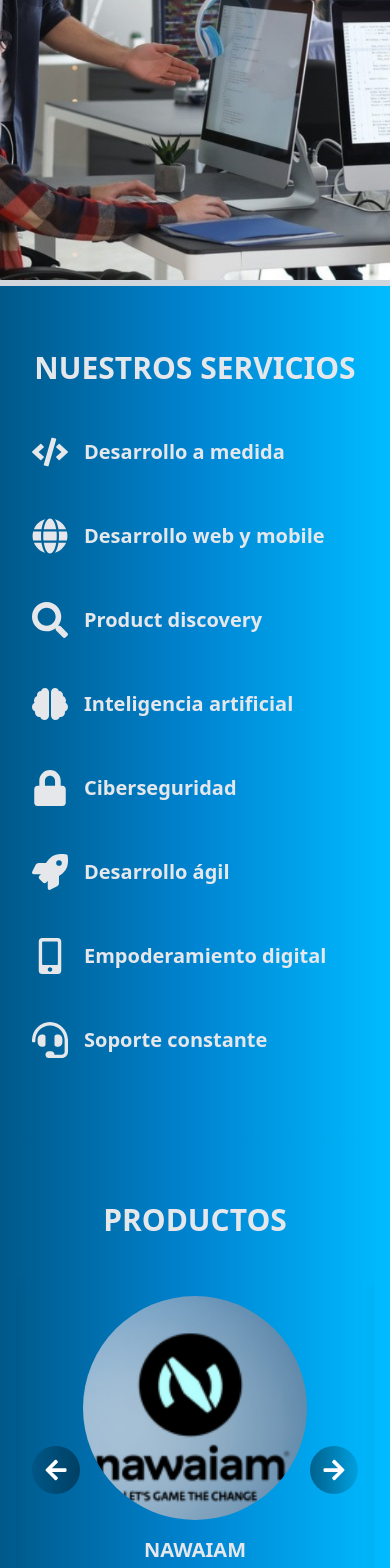
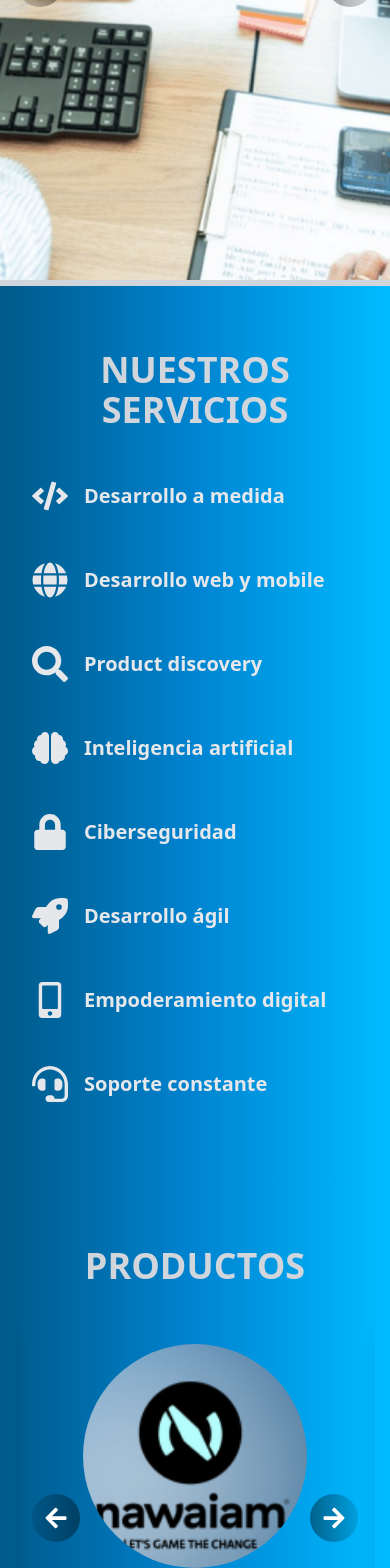
Before and after one commit to codewave-unahur/codewave-page, a React (Vite) app: page / in a window 390 px wide. Shown: the part 432-2000 px from the top of the page. Built offline with nearby package versions, Linux system fonts and the light colour scheme.

Commit message:
primera version del formulario

```diff
--- a/src/components/Carousel/Carousel.tsx
+++ b/src/components/Carousel/Carousel.tsx
@@ -19,7 +19,7 @@ export const Carousel: React.FC<CarouselProps> = ({
     dots: true,
     infinite: true,
     speed: 300,
-    slidesToShow: slidesToShow,
+    slidesToShow,
     slidesToScroll: 1,
     autoplay: autoPlay,
     autoplaySpeed,
@@ -27,11 +27,5 @@ export const Carousel: React.FC<CarouselProps> = ({
     prevArrow: <PrevArrow />,
   };
 
-  return (
-    <div className="relative bg-transparent w-full min-h-[400px] overflow-hidden rounded-lg">
-      <Slider {...settings}>
-        {children}
-      </Slider>
-    </div>
-  );
+  return <Slider {...settings}>{children}</Slider>;
 };
--- a/src/components/Carousel/HomeCarousel.tsx
+++ /dev/null
@@ -1,27 +0,0 @@
-import { Carousel } from "./Carousel";
-import img1 from "../../assets/carousel/foto1.jpeg";
-import img2 from "../../assets/carousel/foto2.jpeg";
-import img3 from "../../assets/carousel/foto3.jpeg";
-import { FadeInSection } from "../common/FadeInSection";
-
-const images = [img1, img2, img3];
-
-export const HomeCarouselContent: React.FC = () => {
-
-  return (
-    <FadeInSection>
-      <Carousel autoPlay={true}>
-      {images.map((img, index) => (
-        <div key={index} className="w-full h-[600px] bg-sky-800">
-          <img
-            src={img}
-            alt={`Slide ${index}`}
-            className="w-full h-full object-cover block"
-          />
-        </div>
-      ))}
-    </Carousel>
-    </FadeInSection>
-
-  );
-};
--- /dev/null
+++ b/src/components/Carousel/ImagenCarosusel.tsx
@@ -0,0 +1,24 @@
+import { Carousel } from "./Carousel";
+import img1 from "../../assets/carousel/foto1.jpeg";
+import img2 from "../../assets/carousel/foto2.jpeg";
+import bolsa from "../../assets/carousel/Bolsa.png";
+
+const images = [
+  { src: img1, url: "" },
+  { src: img2, url: "" },
+  { src: bolsa, url: "https://bolsadetrabajo.unahur.edu.ar/" },
+];
+
+export const ImageCarousel: React.FC<{ autoPlay?: boolean }> = ({ autoPlay = true }) => {
+  return (
+    <Carousel autoPlay={autoPlay}>
+      {images.map(({ src, url }, index) => (
+        <div key={index} className="w-full h-[600px] bg-sky-800">
+          <a href={url} target="_blank" rel="noopener noreferrer">
+            <img src={src} alt={`Slide ${index}`} className="w-full h-full object-cover block" />
+          </a>
+        </div>
+      ))}
+    </Carousel>
+  );
+};
--- a/src/components/CasosExitos/CasoExito.tsx
+++ b/src/components/CasosExitos/CasoExito.tsx
@@ -1,8 +1,8 @@
 import { Carousel } from "../Carousel/Carousel";
-import { Item } from "../common/Items";
 import { casosExitos } from "../../utils/ProductosData";
 import { Section } from "../common/Secciones";
 import { FadeInSection } from "../common/FadeInSection";
+import { HoverCard } from "../common/HoverCard";
 
 export const CasoDeExito = () => {
   return (
@@ -11,7 +11,7 @@ export const CasoDeExito = () => {
       <Carousel autoPlay={true} autoplaySpeed={3000} slidesToShow={2}>
         {casosExitos.map((prod) => (
           <div key={prod.id} className="px-4 flex justify-center sm:w-auto">
-            <Item
+            <HoverCard
               nombre={prod.nombre}
               descripcion={prod.descripcion}
               image={prod.imagen}
--- /dev/null
+++ b/src/components/Contacto/Contacto.tsx
@@ -0,0 +1,62 @@
+import React, { useState } from "react";
+import { Section } from "../common/Secciones";
+
+export const Contacto: React.FC = () => {
+  const [nombre, setNombre] = useState("");
+  const [email, setEmail] = useState("");
+  const [mensaje, setMensaje] = useState("");
+
+  const handleSubmit = (e: React.FormEvent) => {
+    e.preventDefault();
+    // Aquí puedes manejar el envío del formulario
+    window.location.href = `mailto:tuemail@example.com?subject=Consulta de ${nombre}&body=${mensaje}`;
+  };
+
+  return (
+    <Section id="contacto" title="CONTACTO">
+      <form onSubmit={handleSubmit} className="max-w-lg mx-auto p-4 bg-white rounded shadow-md">
+        <div className="mb-4">
+          <label htmlFor="nombre" className="block text-gray-700 font-bold mb-2">
+            Nombre
+          </label>
+          <input
+            type="text"
+            id="nombre"
+            value={nombre}
+            onChange={(e) => setNombre(e.target.value)}
+            className="w-full px-3 py-2 border rounded"
+            required
+          />
+        </div>
+        <div className="mb-4">
+          <label htmlFor="email" className="block text-gray-700 font-bold mb-2">
+            Email
+          </label>
+          <input
+            type="email"
+            id="email"
+            value={email}
+            onChange={(e) => setEmail(e.target.value)}
+            className="w-full px-3 py-2 border rounded"
+            required
+          />
+        </div>
+        <div className="mb-4">
+          <label htmlFor="mensaje" className="block text-gray-700 font-bold mb-2">
+            Mensaje
+          </label>
+          <textarea
+            id="mensaje"
+            value={mensaje}
+            onChange={(e) => setMensaje(e.target.value)}
+            className="w-full px-3 py-2 border rounded"
+            required
+          />
+        </div>
+        <button type="submit" className="w-full bg-blue-500 text-white py-2 rounded">
+          Enviar
+        </button>
+      </form>
+    </Section>
+  );
+};
--- a/src/components/Productos/Productos.tsx
+++ b/src/components/Productos/Productos.tsx
@@ -1,9 +1,10 @@
 import React from "react";
 import { Carousel } from "../Carousel/Carousel";
 import { productos } from "../../utils/ProductosData";
-import { Item } from "../common/Items";
+
 import { FadeInSection } from "../common/FadeInSection";
 import { Section } from "../common/Secciones";
+import { HoverCard } from "../common/HoverCard";
 
 export const Productos: React.FC = () => {
   return (
@@ -12,7 +13,7 @@ export const Productos: React.FC = () => {
         <Carousel autoPlay={true} autoplaySpeed={3000}>
           {productos.map((item) => (
             <div key={item.id} className="w-full flex justify-center items-center">
-              <Item
+              <HoverCard
                 nombre={item.nombre}
                 descripcion={item.descripcion}
                 image={item.imagen}
--- /dev/null
+++ b/src/components/common/HoverCard.tsx
@@ -0,0 +1,45 @@
+import React, { useState } from "react";
+export interface ItemProps {
+  nombre: string;
+  descripcion: string;
+  image: string;
+}
+
+export const HoverCard: React.FC<ItemProps> = ({ nombre, descripcion, image }) => {
+  const [isHovered, setIsHovered] = useState(false);
+
+  return (
+    <div
+      className="relative w-full sm:w-72 h-[400px] mx-auto p-6 rounded-lg shadow-lg flex flex-col
+        justify-between items-center border-2 border-transparent hover:border-white
+        transition duration-300 box-border"
+      onMouseEnter={() => setIsHovered(true)}
+      onMouseLeave={() => setIsHovered(false)}
+    >
+      {/* Imagen */}
+      <img
+        src={image}
+        alt={`Imagen de ${nombre}`}
+        className="w-56 h-56 rounded-full object-cover flex-shrink-0
+          transition-transform duration-300 transform hover:scale-105"
+      />
+
+      {/* Contenido */}
+      <div className="flex flex-col flex-grow justify-center w-full mt-4">
+        <h3 className="text-xl font-bold text-gray-200 text-center">{nombre}</h3>
+      </div>
+
+      {/* Ventana emergente */}
+      <div
+        className={`absolute top-0 left-0 w-full h-full bg-sky-800 bg-opacity-95
+          flex items-center justify-center p-4 rounded-lg shadow-lg transition-opacity
+          duration-300 ${isHovered ? "opacity-100" : "opacity-0 pointer-events-none"}`}
+      >
+        <div className="text-gray-200 text-center">
+          <h3 className="text-xl font-bold mb-2">{nombre}</h3>
+          <p>{descripcion}</p>
+        </div>
+      </div>
+    </div>
+  );
+};
--- a/src/components/common/Items.tsx
+++ /dev/null
@@ -1,29 +0,0 @@
-export interface ItemProps {
-  nombre: string;
-  descripcion: string;
-  image: string;
-}
-
-export const Item: React.FC<ItemProps> = ({ nombre, descripcion, image }) => {
-  return (
-    <div className="w-full sm:w-72 h-[400px] mx-auto
-      p-6 rounded-lg shadow-lg flex flex-col justify-between
-      items-center border-2 border-transparent
-      hover:border-white transition duration-300 box-border"
-      >
-      {/* Imagen: se mantiene en tamaño fijo */}
-      <img
-        src={image}
-        alt={nombre}
-        className="w-56 h-56 rounded-full object-cover flex-shrink-0"
-      />
-      {/* Contenido (título y descripción) se ocupa el espacio intermedio */}
-      <div className="flex flex-col flex-grow justify-center w-full mt-4">
-        <h3 className="text-xl font-bold text-gray-200 text-center">{nombre}</h3>
-        <p className="mt-2 text-gray-200 text-center line-clamp-3">
-          {descripcion}
-        </p>
-      </div>
-    </div>
-  );
-};
--- a/src/components/common/Secciones.tsx
+++ b/src/components/common/Secciones.tsx
@@ -12,7 +12,7 @@ export const Section: React.FC<SectionProps> = ({ id, title, children }) => {
       <div className="absolute inset-0 border-t-4 border-b-4 border-transparent
         bg-gradient-to-r from-sky-800 via-sky-600 to-sky-400"></div>
       <div className="max-w-6xl mx-auto relative z-10">
-        <h2 className="text-3xl text-center text-gray-200 font-bold mb-8">
+        <h2 className="text-4xl text-center text-gray-300 font-bold mb-8">
           {title}
         </h2>
         {children}
--- a/src/pages/HomePage.tsx
+++ b/src/pages/HomePage.tsx
@@ -2,8 +2,10 @@ import { NavBar } from "../components/NavBar/NavBar";
 import { Footer } from "../components/Footer";
 import { Servicios } from "../components/Servicios/Servicios";
 import { Productos } from "../components/Productos/Productos";
-import { HomeCarouselContent } from "../components/Carousel/HomeCarousel";
+
 import { CasoDeExito } from "../components/CasosExitos/CasoExito";
+import { Contacto } from "../components/Contacto/Contacto";
+import { ImageCarousel } from "../components/Carousel/ImagenCarosusel";
 
 export const HomePage = () => {
 
@@ -11,10 +13,11 @@ export const HomePage = () => {
     <div className="min-h-screen flex flex-col bg-gray-300 ">
       <NavBar />
       <main className="flex-1 pt-0">
-        <HomeCarouselContent />
+        <ImageCarousel />
         <Servicios />
         <Productos />
         <CasoDeExito />
+        <Contacto />
       </main>
       <Footer />
     </div>
```
Also changed, not shown: src/assets/carousel/Bolsa.png (added).
